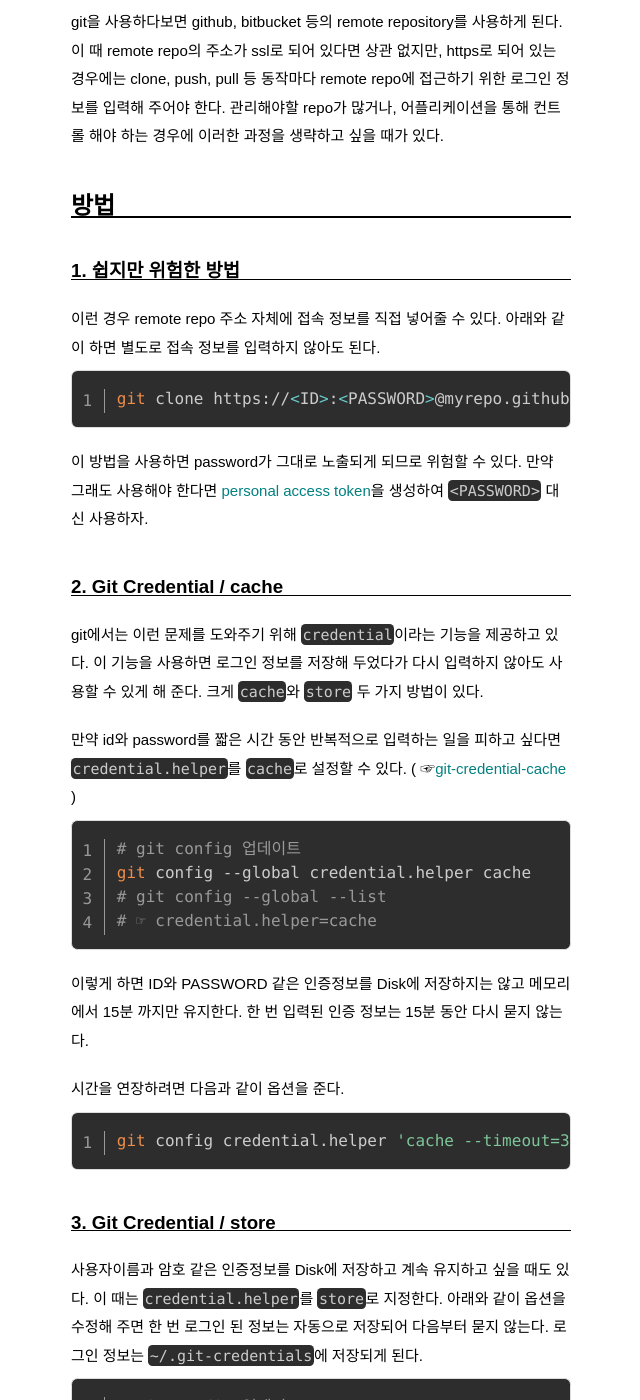
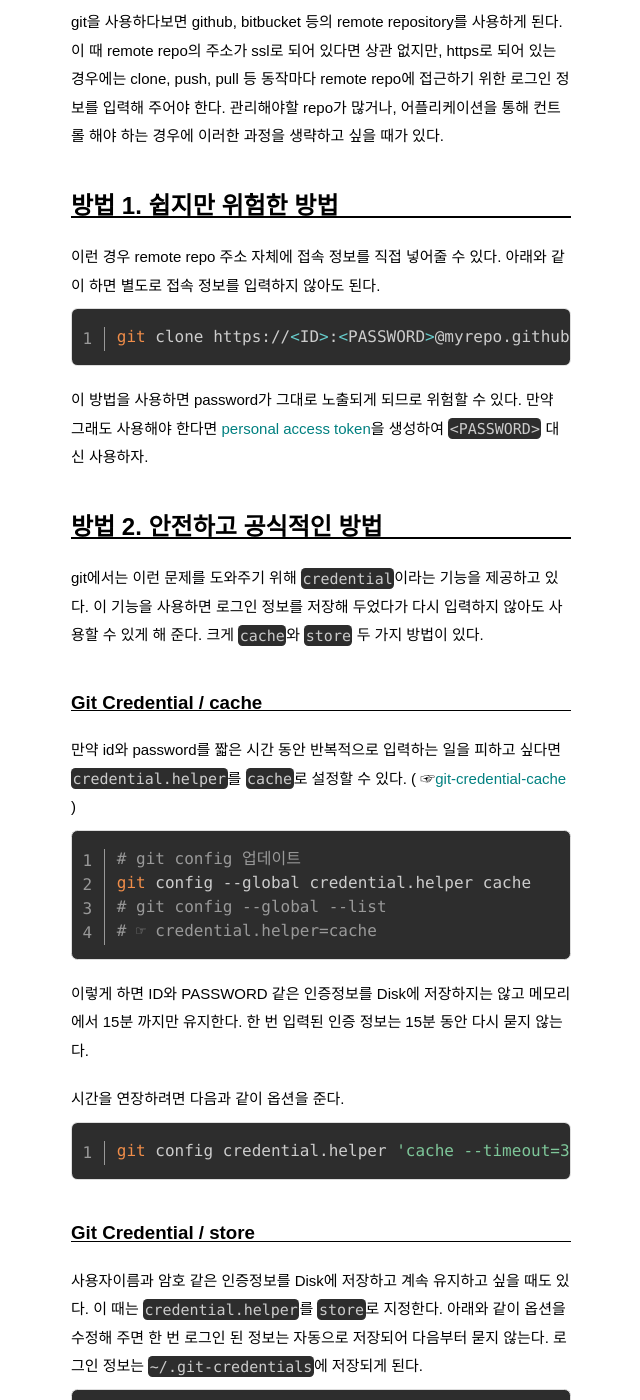
Before and after one commit to pinedance/blog, a Jekyll site: the page built from _posts/2019/07-12/2019-05-29-Git-Credential.md, in a window 1280 px wide and 1400 px high, scrolled down 385 px. Shown: the whole window, without its empty margins (319-959 px from the left). Built offline with Jekyll 4.4.1, drawn with Linux system fonts in a browser that asks for light colours; some web fonts are replaced; comment, search, counter and statistics services are not loaded; some of the changed text lies outside the part shown.

Commit message:
Update 2019-05-29-Git-Credential.md

````diff
--- a/_posts/2019/07-12/2019-05-29-Git-Credential.md
+++ b/_posts/2019/07-12/2019-05-29-Git-Credential.md
@@ -9,9 +9,7 @@ tags: ['git']
 
 git을 사용하다보면 github, bitbucket 등의 remote repository를 사용하게 된다. 이 때 remote repo의 주소가 ssl로 되어 있다면 상관 없지만, https로 되어 있는 경우에는 clone, push, pull 등 동작마다 remote repo에 접근하기 위한 로그인 정보를 입력해 주어야 한다. 관리해야할 repo가 많거나, 어플리케이션을 통해 컨트롤 해야 하는 경우에 이러한 과정을 생략하고 싶을 때가 있다.
 
-## 방법
-
-### 1. 쉽지만 위험한 방법
+## 방법 1. 쉽지만 위험한 방법
 
 이런 경우 remote repo 주소 자체에 접속 정보를 직접 넣어줄 수 있다. 아래와 같이 하면 별도로 접속 정보를 입력하지 않아도 된다.
 
@@ -22,9 +20,11 @@ git clone https://<ID>:<PASSWORD>@myrepo.github.com/coolproject.git
 이 방법을 사용하면 password가 그대로 노출되게 되므로 위험할 수 있다. 만약 그래도 사용해야 한다면 [personal access token](https://help.github.com/en/articles/creating-a-personal-access-token-for-the-command-line)을 생성하여 `<PASSWORD>` 대신 사용하자.
 
 
-### 2. Git Credential / cache
+## 방법 2. 안전하고 공식적인 방법
 
 git에서는 이런 문제를 도와주기 위해 `credential`이라는 기능을 제공하고 있다. 이 기능을 사용하면 로그인 정보를 저장해 두었다가 다시 입력하지 않아도 사용할 수 있게 해 준다. 크게 `cache`와 `store` 두 가지 방법이 있다.
+
+### Git Credential / cache
 
 만약 id와 password를 짧은 시간 동안 반복적으로 입력하는 일을 피하고 싶다면 `credential.helper`를  `cache`로 설정할 수 있다. ( ☞[git-credential-cache](https://git-scm.com/docs/git-credential-cache) )
 
@@ -44,7 +44,7 @@ git config credential.helper 'cache --timeout=300'
 ```
 
 
-### 3. Git Credential / store
+### Git Credential / store
 
 사용자이름과 암호 같은 인증정보를 Disk에 저장하고 계속 유지하고 싶을 때도 있다. 이 때는 `credential.helper`를 `store`로 지정한다. 아래와 같이 옵션을 수정해 주면 한 번 로그인 된 정보는 자동으로 저장되어 다음부터 묻지 않는다. 로그인 정보는 `~/.git-credentials`에 저장되게 된다.
 
@@ -83,7 +83,7 @@ git config  --list
 git config --global --list
 ```
 
-### REF
+## REF
 
 * [git-scm.com/7.14 Git 도구 - Credential 저장소](https://git-scm.com/book/ko/v2/Git-%EB%8F%84%EA%B5%AC-Credential-%EC%A0%80%EC%9E%A5%EC%86%8C)
 * [Git-Credential-Manager-for-Windows](https://github.com/Microsoft/Git-Credential-Manager-for-Windows)
````
Also changed, not shown: other parts of _posts/2019/07-12/2019-05-29-Git-Credential.md (+1 -1 lines).
